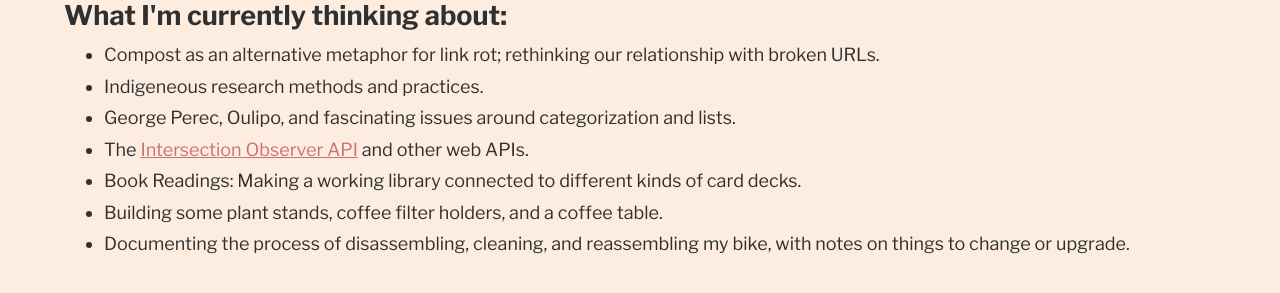
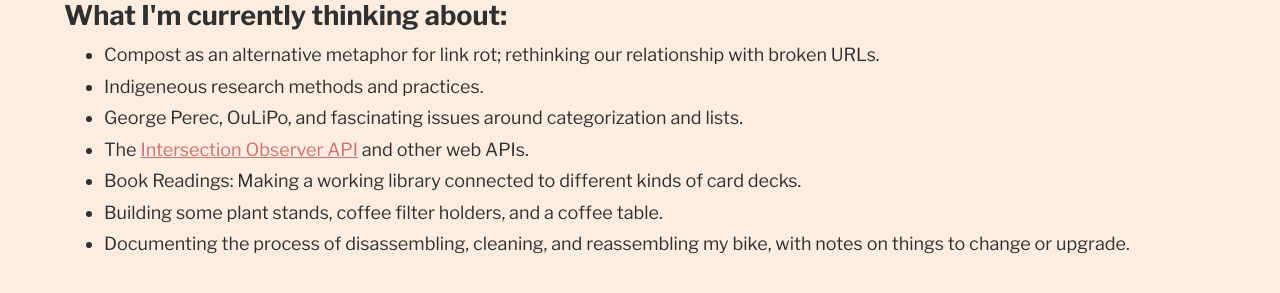
Before and after one commit to jeremyboggs/jeremyboggs.net, a Jekyll site: the page built from index.html, in a window 1280 px wide. Shown: the part 127-420 px from the top of the page. Built offline with Jekyll 4.4.1, drawn with Linux system fonts in a browser that asks for light colours.

Commit message:
Uses stylized OuLiPo.

```diff
--- a/index.html
+++ b/index.html
@@ -7,7 +7,7 @@ title: Home
     <li>Compost as an alternative metaphor for link rot; rethinking our
     relationship with broken URLs.</li>
     <li>Indigeneous research methods and practices.</li>
-    <li>George Perec, Oulipo, and fascinating issues around categorization and
+    <li>George Perec, OuLiPo, and fascinating issues around categorization and
     lists.</li>
     <li>The <a
     href="https://developer.mozilla.org/en-US/docs/Web/API/Intersection_Observer_API">Intersection
```
